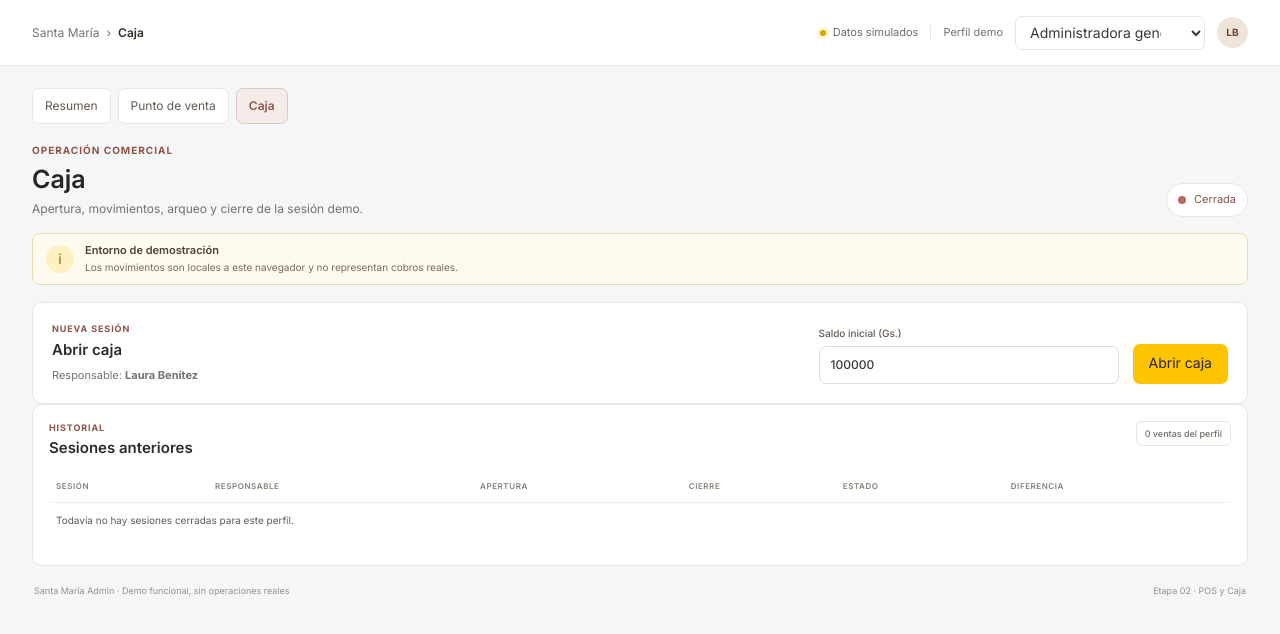
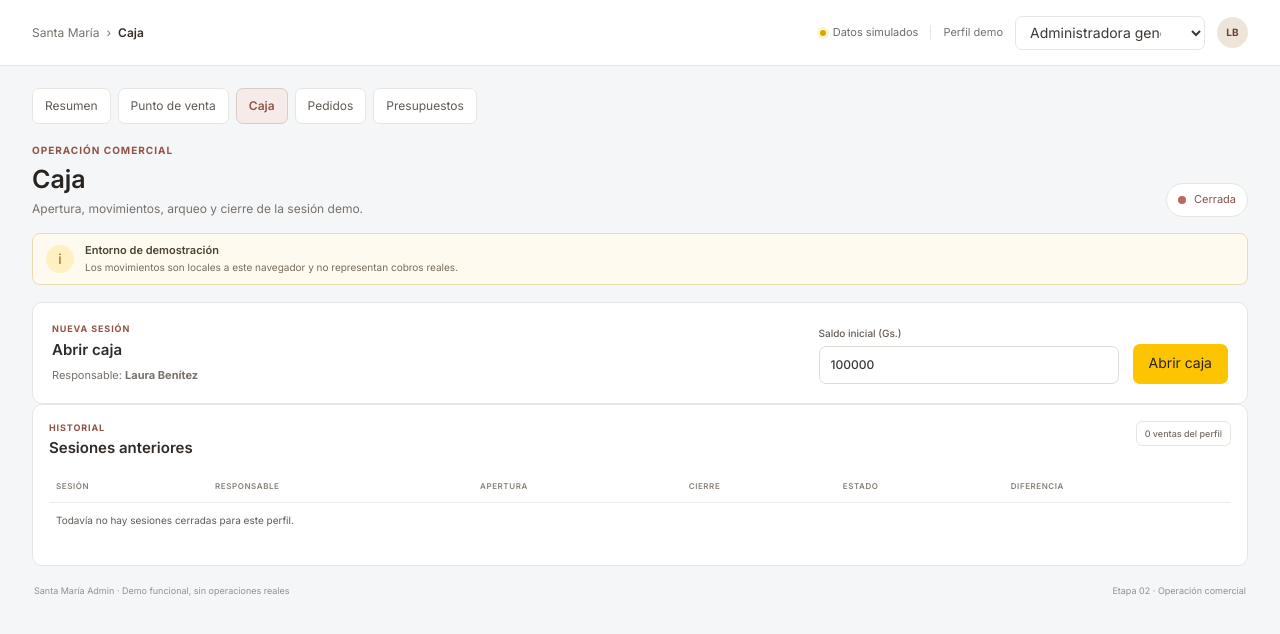
Before and after one commit to equantum-py/santamaria, a Next.js app: page /admin/caja in a window 1280 px wide. Shown: the top 634 px of the page. Built offline with nearby package versions, Linux system fonts and the light colour scheme.

Commit message:
feat(admin): complete E02-C module-frame.tsx

```diff
--- a/app/admin/module-frame.tsx
+++ b/app/admin/module-frame.tsx
@@ -7,7 +7,9 @@ import { useDemoProfile } from "@/lib/admin/client-state";
 export function AdminModuleFrame({ title, children }: { title: string; children: React.ReactNode }) {
   const [profileId, setProfileId] = useDemoProfile();
   const profile = demoProfiles.find((item) => item.id === profileId) ?? demoProfiles[0];
-  const moduleLinks = adminModules.filter((item) => ["dashboard", "pos", "caja"].includes(item.id) && profile.allowedModules.includes(item.id));
+  const moduleLinks = adminModules.filter((item) => ["dashboard", "pos", "caja", "pedidos", "presupuestos"].includes(item.id) && profile.allowedModules.includes(item.id));
+  const moduleIdByTitle: Record<string, string> = { "Punto de venta": "pos", Caja: "caja", Pedidos: "pedidos", Presupuestos: "presupuestos" };
+  const requiredModule = moduleIdByTitle[title];
 
   return (
     <div className="sm-admin">
@@ -26,10 +28,10 @@ export function AdminModuleFrame({ title, children }: { title: string; children:
         <div className="admin-module-links" aria-label="Módulos disponibles">
           {moduleLinks.map((item) => <Link key={item.id} href={item.id === "dashboard" ? "/admin" : `/admin/${item.id}`} aria-current={item.label === title ? "page" : undefined}>{item.label}</Link>)}
         </div>
-        {!profile.allowedModules.includes(title === "Punto de venta" ? "pos" : "caja") ? (
+        {requiredModule && !profile.allowedModules.includes(requiredModule) ? (
           <section className="admin-panel admin-access-note"><h1>Módulo no visible para este perfil</h1><p>Elegí un perfil de demostración con acceso visual a {title}.</p></section>
         ) : children}
-        <footer className="admin-footer"><span>Santa María Admin · Demo funcional, sin operaciones reales</span><span>Etapa 02 · POS y Caja</span></footer>
+        <footer className="admin-footer"><span>Santa María Admin · Demo funcional, sin operaciones reales</span><span>Etapa 02 · Operación comercial</span></footer>
       </main>
     </div>
   );
```
